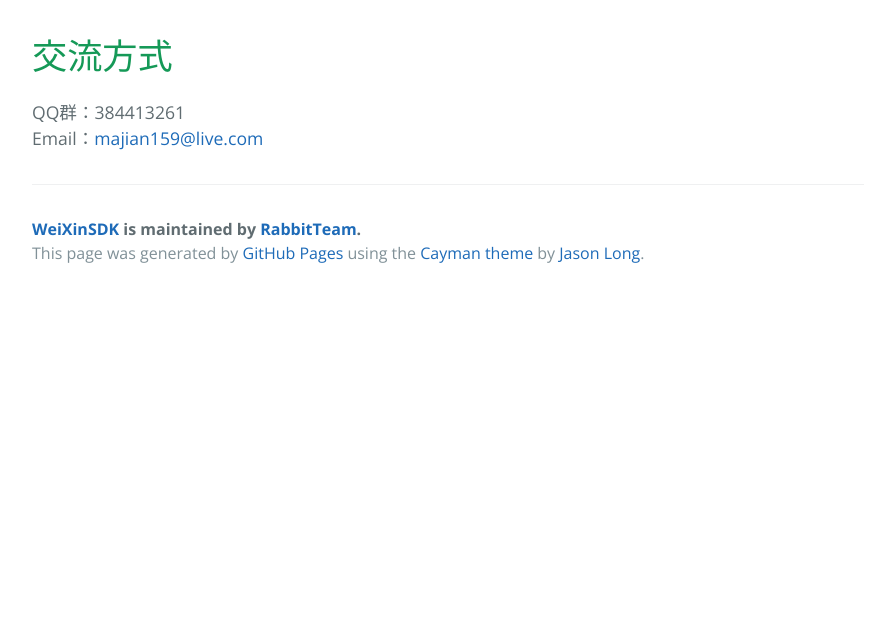
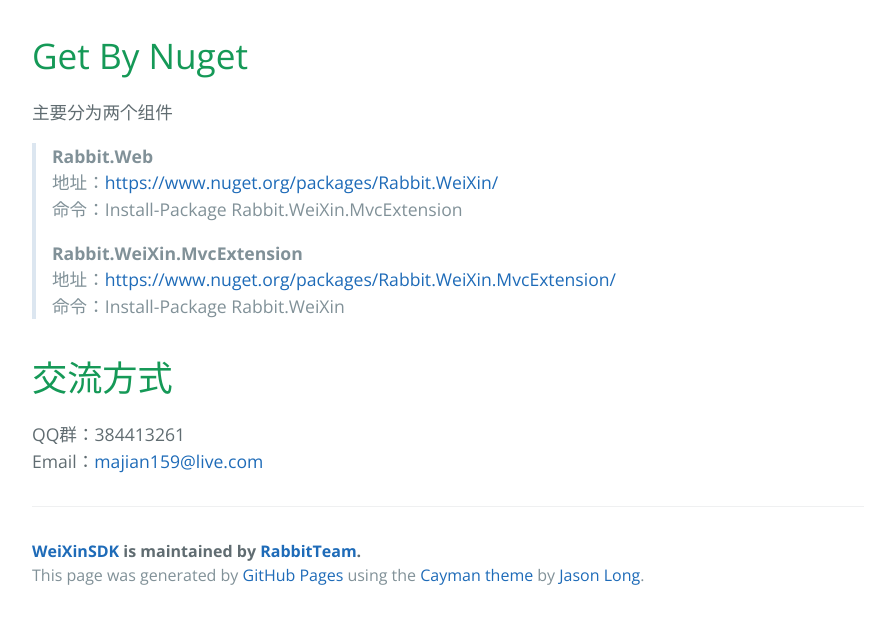
Before and after one commit to RabbitTeam/WeiXinSDK, a plain HTML site: page index.html in a window 1280 px wide. Shown: the part 5934-6553 px from the top of the page, without its empty margins (192-1087 px from the left). Before the commit the page ends 6231 px from the top, so only its background shows below. Drawn offline with nearby package versions, Linux system fonts and the light colour scheme.

```diff
--- a/index.html
+++ b/index.html
@@ -190,6 +190,21 @@
 <p><img src="http://images0.cnblogs.com/blog/384997/201506/150932167955148.png" alt=""></p>
 
 <h1>
+<a id="get-by-nuget" class="anchor" href="#get-by-nuget" aria-hidden="true"><span class="octicon octicon-link"></span></a>Get By Nuget</h1>
+
+<p>主要分为两个组件</p>
+
+<blockquote>
+<p><strong>Rabbit.Web</strong><br>
+地址：<a href="https://www.nuget.org/packages/Rabbit.WeiXin/">https://www.nuget.org/packages/Rabbit.WeiXin/</a><br>
+命令：Install-Package Rabbit.WeiXin.MvcExtension</p>
+
+<p><strong>Rabbit.WeiXin.MvcExtension</strong><br>
+地址：<a href="https://www.nuget.org/packages/Rabbit.WeiXin.MvcExtension/">https://www.nuget.org/packages/Rabbit.WeiXin.MvcExtension/</a><br>
+命令：Install-Package Rabbit.WeiXin</p>
+</blockquote>
+
+<h1>
 <a id="交流方式" class="anchor" href="#%E4%BA%A4%E6%B5%81%E6%96%B9%E5%BC%8F" aria-hidden="true"><span class="octicon octicon-link"></span></a>交流方式</h1>
 
 <p>QQ群：384413261<br>
```
Also changed, not shown: params.json (+1 -1 lines).
